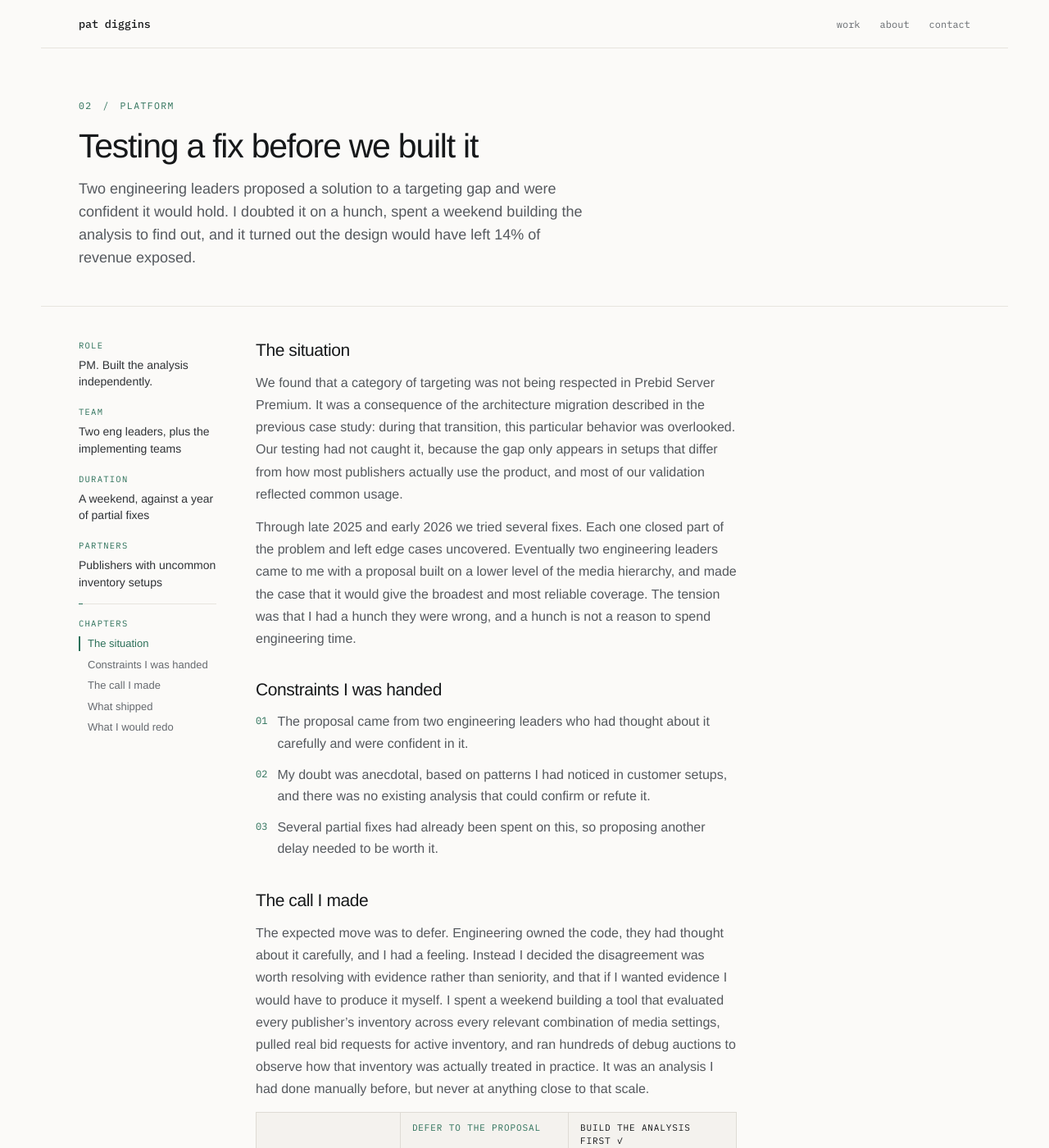
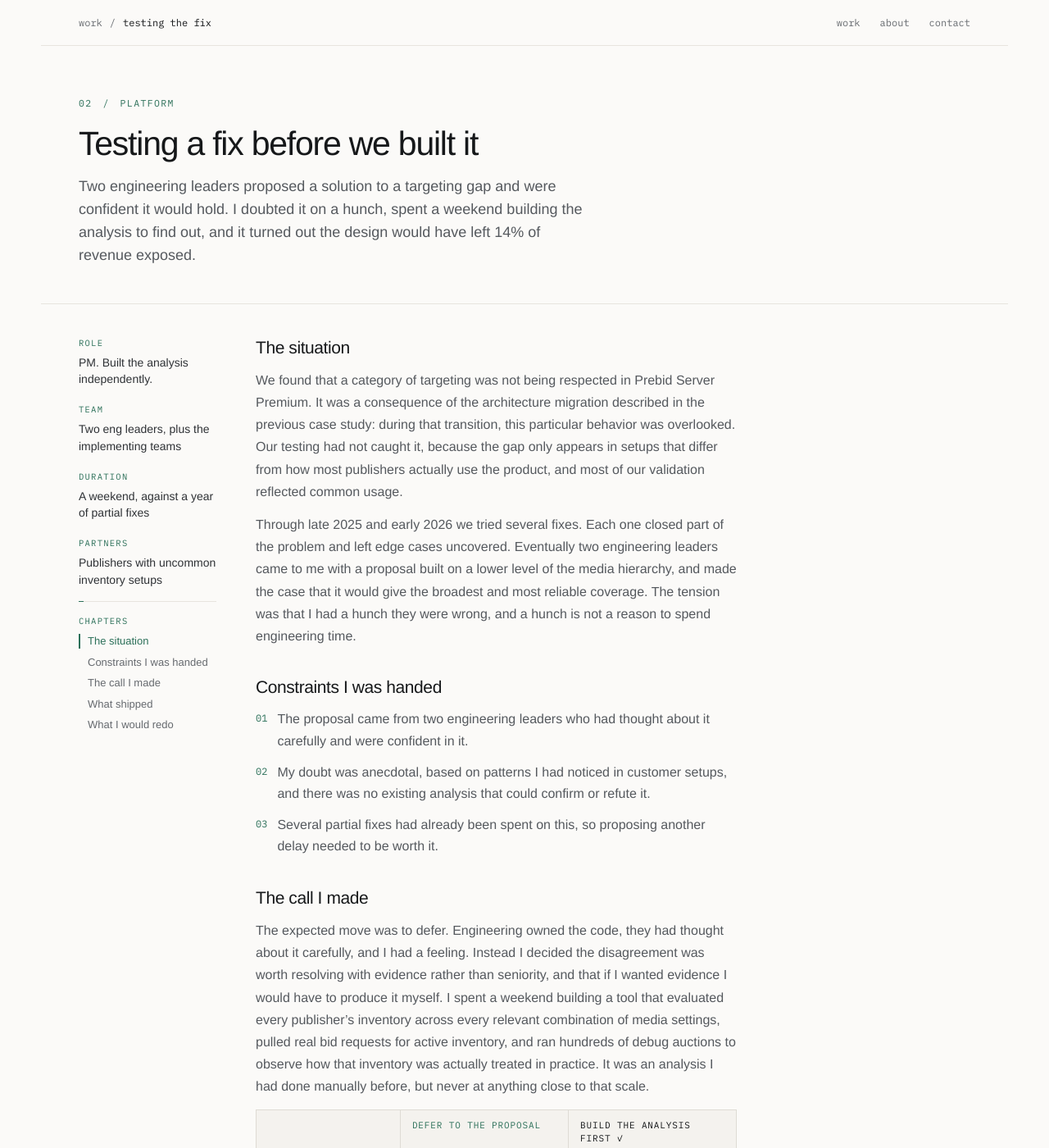
Before and after one commit to pd-product/pd-product.github.io, a Jekyll site: the page built from _work/testing-the-fix.md, in a window 1280 px wide and 1400 px high. Shown: the whole window at 82% size. Built offline with Jekyll 4.4.1, drawn with Linux system fonts in a browser that asks for light colours.

Commit message:
Give story pages the comp 7b breadcrumb (#19)
nav.html always printed site.brand, so a case page showed no indication of
which case you were in and the only route back to the index was the nav.
Comp 7b replaces the wordmark with "work / <case name>" on story pages only.

Switched on page.layout == "story", not on the URL, so it cannot drift from
the collection permalink. The layout comes from the `work` defaults block in
_config.yml rather than per-story front matter; verified in the rendered nav.

Adds an optional `crumb` front-matter key with the three approved comp labels,
falling back to page.title. The current crumb truncates rather than wrapping,
and at 640px the first crumb and separator are hidden so the nav links keep
their row.

Design-session omission from the stylesheet rewrite, reported by them.


Claude-Session: https://claude.ai/code/session_0191quXzKgfAwrm7gQ2NsLcv

Co-authored-by: Claude Opus 5 (1M context) <noreply@anthropic.com>

```diff
--- a/_includes/nav.html
+++ b/_includes/nav.html
@@ -1,10 +1,35 @@
 <header class="site-header">
+  {%- comment -%}
+  Story pages replace the wordmark with a breadcrumb, per comp 7b: on a case
+  page the useful information is which case you are in, not the site's name,
+  and the first crumb is the way back to the index.
+
+  Detected by LAYOUT rather than by URL so it cannot drift from the
+  collection's permalink. Note that `layout: story` is supplied by the `work`
+  defaults block in _config.yml, not by each story's own front matter, so this
+  test depends on that default remaining in place. Verified against the
+  rendered nav on the built site, not inferred.
+  {%- endcomment -%}
+  {%- if page.layout == "story" %}
+  {%- comment -%}
+  `crumb` is an optional front-matter override, because the full story titles
+  are too long for this slot. Falling back to page.title means a new story
+  without one still renders, just longer -- and .site-crumb truncates rather
+  than wrapping so it cannot push the nav links off the row.
+  {%- endcomment -%}
+  <p class="site-crumb">
+    <a href="{{ '/#work' | relative_url }}">work</a>
+    <span class="site-crumb-sep" aria-hidden="true">/</span>
+    <span aria-current="page">{{ page.crumb | default: page.title }}</span>
+  </p>
+  {%- else %}
   {%- comment -%}
   site.brand, not site.title: `title` is the SEO string and carries the role
   suffix, which would read badly as a header link and would produce a doubled
   separator in {% seo %} page titles.
   {%- endcomment -%}
   <a class="site-title" href="{{ '/' | relative_url }}">{{ site.brand | default: site.title }}</a>
+  {%- endif %}
   <nav class="site-nav" aria-label="Main">
     <ul>
       {% for item in site.nav %}
--- a/_work/testing-the-fix.md
+++ b/_work/testing-the-fix.md
@@ -1,6 +1,9 @@
 ---
 slug: "testing-the-fix"
 title: "Testing a fix before we built it"
+# Header breadcrumb label on this story's page ("work / <crumb>"). Approved comp
+# copy, not a trim of `title` -- the full title is too long for that slot.
+crumb: "testing the fix"
 summary: "Two engineering leaders proposed a solution to a targeting gap and were confident it would hold. I doubted it on a hunch, spent a weekend building the analysis to find out, and it turned out the design would have left 14% of revenue exposed."
 # One line, shown on the home-page row under the summary. A trim of this
 # story's own "What I would redo" chapter, approved as written.
--- a/assets/css/style.scss
+++ b/assets/css/style.scss
@@ -149,6 +149,31 @@ a:hover { color: var(--text); }
   letter-spacing: -.01em;
   color: var(--text);
   text-transform: lowercase;
+}
+
+/* Story pages only: replaces the wordmark (design session, comp 7b breadcrumb).
+   Same mono size and colour language as .site-nav, so the header reads as one
+   row of small type. */
+.site-crumb {
+  display: flex;
+  gap: 9px;
+  font: 400 12px var(--mono);
+  color: var(--nav-muted);
+  min-width: 0;
+}
+
+.site-crumb a { color: var(--nav-muted); }
+.site-crumb a:hover { color: var(--text); }
+
+/* Truncates rather than wrapping, so a long fallback title cannot push the nav
+   links off the row. min-width: 0 above is what lets the crumb shrink inside
+   the flex header; overflow: hidden here is what lets the span shrink inside
+   the crumb. */
+.site-crumb [aria-current] {
+  color: var(--text);
+  overflow: hidden;
+  text-overflow: ellipsis;
+  white-space: nowrap;
 }
 
 .site-nav ul {
@@ -723,6 +748,12 @@ a:hover { color: var(--text); }
   .site-header { padding: 16px var(--gutter); }
   .site-nav ul { gap: 16px; }
 
+  /* The header is already tight here. Drop the first crumb and the separator
+     rather than shrinking the type; the nav's own "work" link is still the
+     route back to the index, so nothing becomes unreachable. */
+  .site-crumb a,
+  .site-crumb-sep { display: none; }
+
   .intro { padding: 34px var(--gutter) 28px; }
   .intro h1 { font-size: 29px; letter-spacing: -.025em; }
 
```
Also changed, not shown: _work/personal-finance-tools.md (+3 -0 lines), _work/targeting-architecture.md (+3 -0 lines).
